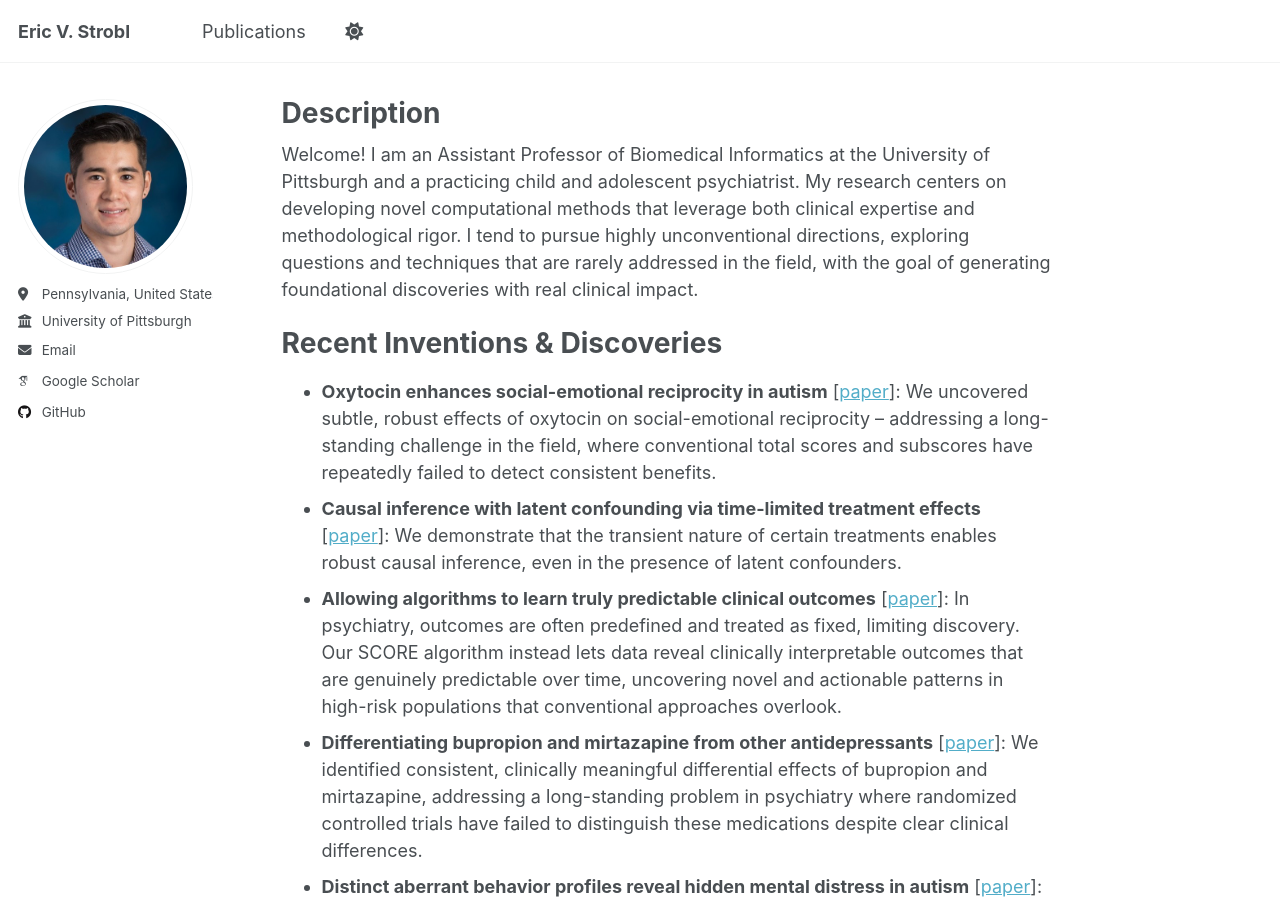
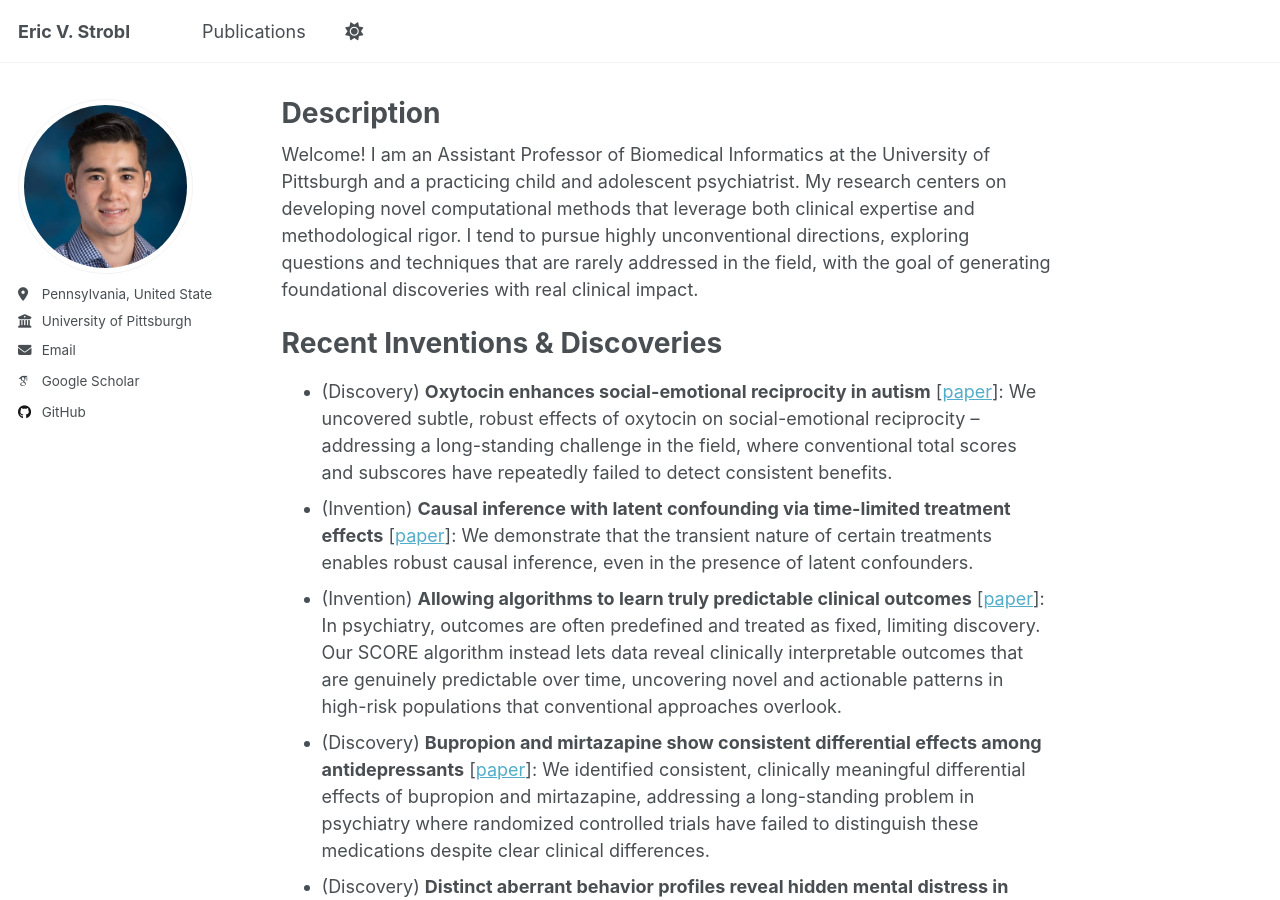
Before and after one commit to ericstrobl/ericstrobl.github.io, a Jekyll site: the page built from _pages/about.md, in a window 1280 px wide and 900 px high. Built offline with Jekyll 4.4.1, drawn with Linux system fonts in a browser that asks for light colours; some web fonts are replaced; a script that is not in the unit is left out.

Commit message:
Update about.md

```diff
--- a/_pages/about.md
+++ b/_pages/about.md
@@ -11,8 +11,8 @@ Welcome! I am an Assistant Professor of Biomedical Informatics at the University
 
 Recent Inventions & Discoveries
 ======
-- **Oxytocin enhances social-emotional reciprocity in autism** [[paper](https://www.medrxiv.org/content/10.1101/2025.07.20.25331870v1)]: We uncovered subtle, robust effects of oxytocin on social-emotional reciprocity -- addressing a long-standing challenge in the field, where conventional total scores and subscores have repeatedly failed to detect consistent benefits.
-- **Causal inference with latent confounding via time-limited treatment effects** [[paper](https://arxiv.org/pdf/2506.16629)]: We demonstrate that the transient nature of certain treatments enables robust causal inference, even in the presence of latent confounders.
-- **Allowing algorithms to learn truly predictable clinical outcomes** [[paper](https://www.medrxiv.org/content/10.1101/2025.04.11.25325553v1)]: In psychiatry, outcomes are often predefined and treated as fixed, limiting discovery. Our SCORE algorithm instead lets data reveal clinically interpretable outcomes that are genuinely predictable over time, uncovering novel and actionable patterns in high-risk populations that conventional approaches overlook.
-- **Differentiating bupropion and mirtazapine from other antidepressants** [[paper](https://www.sciencedirect.com/science/article/pii/S0165032725009930)]: We identified consistent, clinically meaningful differential effects of bupropion and mirtazapine, addressing a long-standing problem in psychiatry where randomized controlled trials have failed to distinguish these medications despite clear clinical differences.
-- **Distinct aberrant behavior profiles reveal hidden mental distress in autism** [[paper](https://www.medrxiv.org/content/10.1101/2025.02.01.25321517v2)]: By integrating diagnostic and behavioral data, we identified unique combinations of aberrant behaviors (ABPs) that map to specific types of mental distress in autism—revealing clinically actionable patterns that differ sharply from those in typical development and clarifying subtle forms of internalizing and externalizing symptoms in ASD.
+- (Discovery) **Oxytocin enhances social-emotional reciprocity in autism** [[paper](https://www.medrxiv.org/content/10.1101/2025.07.20.25331870v1)]: We uncovered subtle, robust effects of oxytocin on social-emotional reciprocity -- addressing a long-standing challenge in the field, where conventional total scores and subscores have repeatedly failed to detect consistent benefits.
+- (Invention) **Causal inference with latent confounding via time-limited treatment effects** [[paper](https://arxiv.org/pdf/2506.16629)]: We demonstrate that the transient nature of certain treatments enables robust causal inference, even in the presence of latent confounders.
+- (Invention) **Allowing algorithms to learn truly predictable clinical outcomes** [[paper](https://www.medrxiv.org/content/10.1101/2025.04.11.25325553v1)]: In psychiatry, outcomes are often predefined and treated as fixed, limiting discovery. Our SCORE algorithm instead lets data reveal clinically interpretable outcomes that are genuinely predictable over time, uncovering novel and actionable patterns in high-risk populations that conventional approaches overlook.
+- (Discovery) **Bupropion and mirtazapine show consistent differential effects among antidepressants** [[paper](https://www.sciencedirect.com/science/article/pii/S0165032725009930)]: We identified consistent, clinically meaningful differential effects of bupropion and mirtazapine, addressing a long-standing problem in psychiatry where randomized controlled trials have failed to distinguish these medications despite clear clinical differences.
+- (Discovery) **Distinct aberrant behavior profiles reveal hidden mental distress in autism** [[paper](https://www.medrxiv.org/content/10.1101/2025.02.01.25321517v2)]: By integrating diagnostic and behavioral data, we identified unique combinations of aberrant behaviors (ABPs) that map to specific types of mental distress in autism—revealing clinically actionable patterns that differ sharply from those in typical development and clarifying subtle forms of internalizing and externalizing symptoms in ASD.
```
